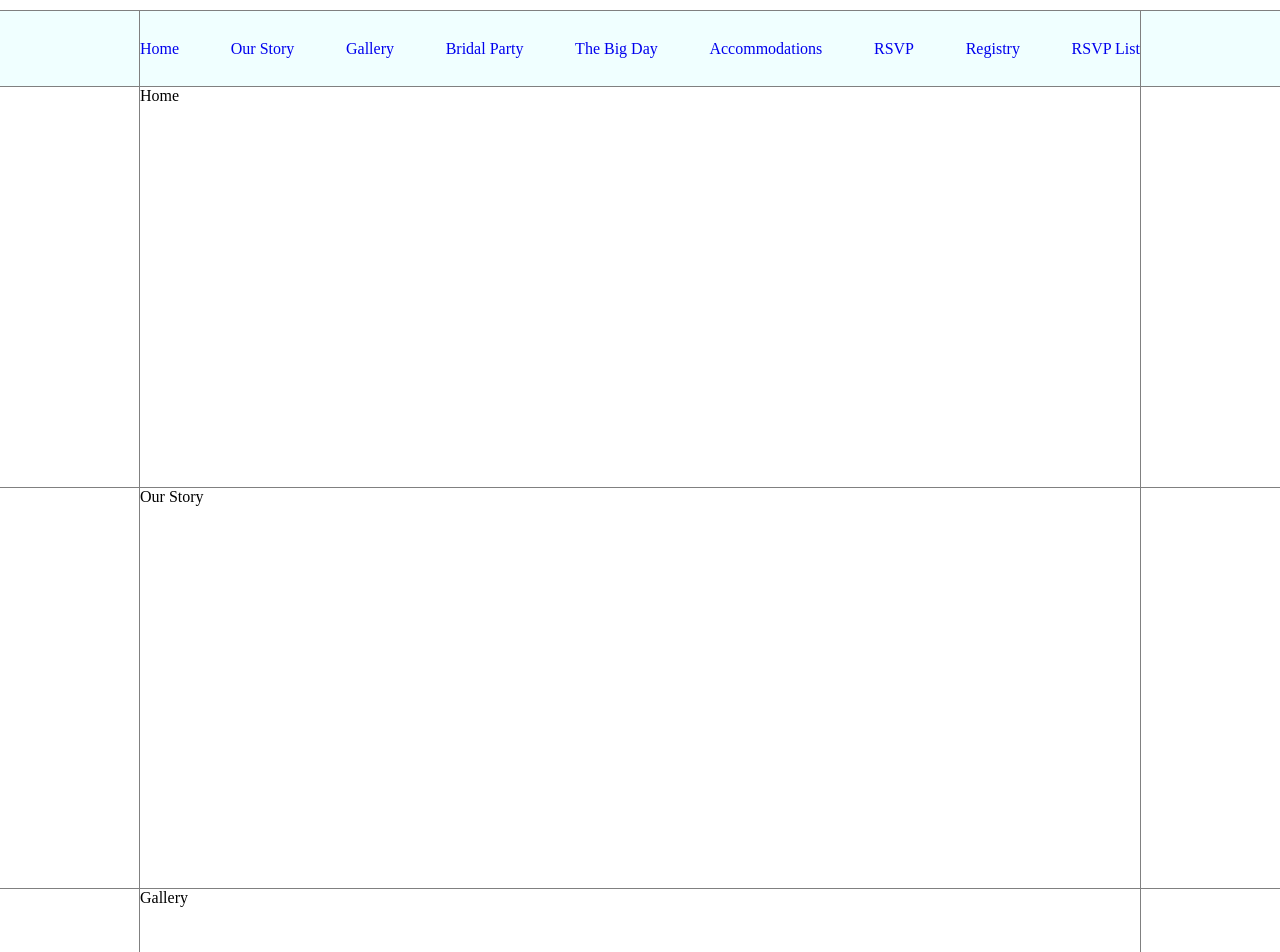
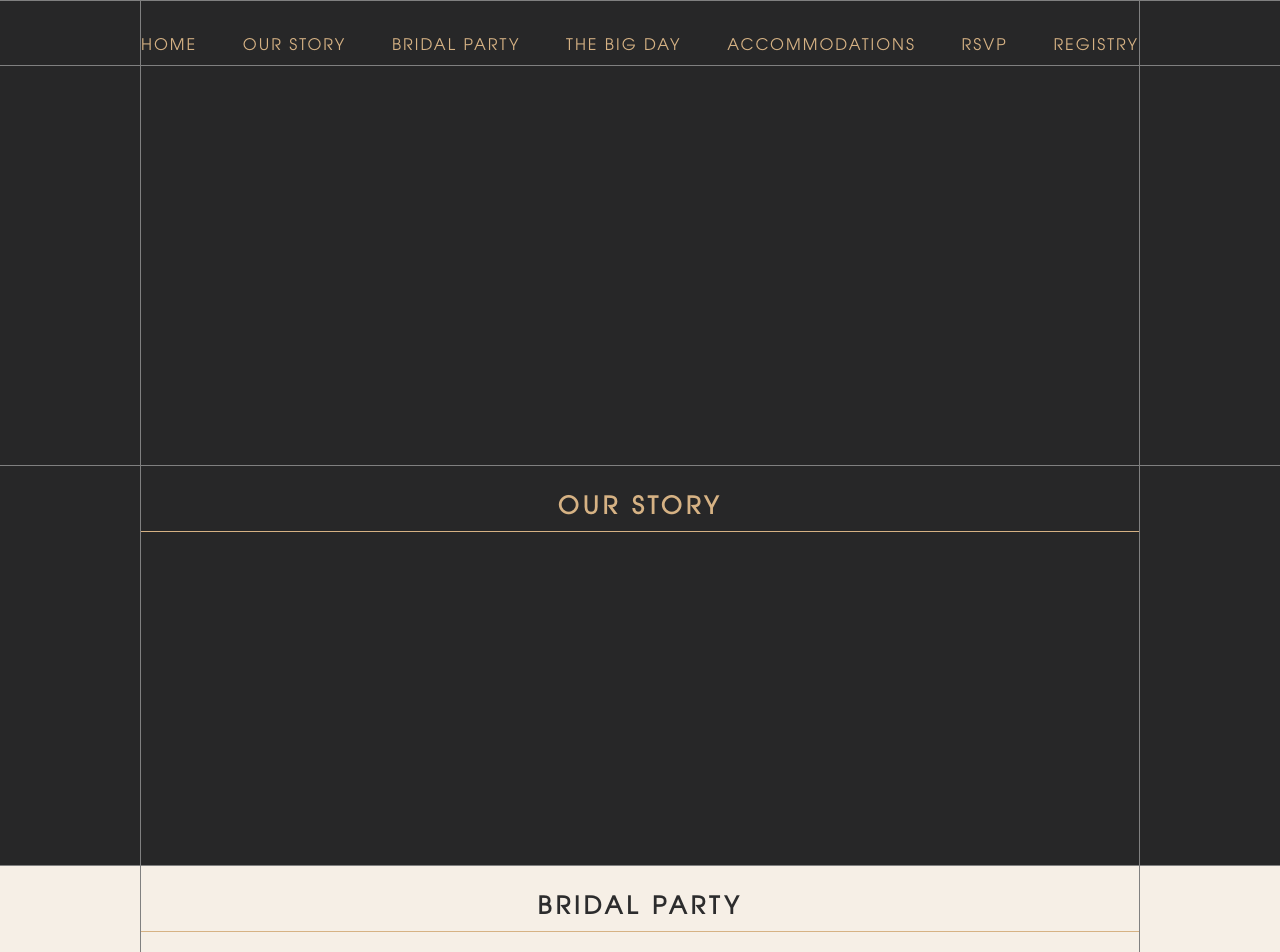
Before and after one commit to paige1381/georgia-maxwell-wedding, a website: page public/index.html in a window 1280 px wide. Shown: the top 952 px of the page. Drawn offline with Linux system fonts and the light colour scheme.

Commit message:
completed some initial styling

```diff
--- a/public/css/style.css
+++ b/public/css/style.css
@@ -1,21 +1,33 @@
+@font-face {
+  font-family: "Tex Gyre Adventor";
+  src: url("./fonts/tex-gyre-adventor/texgyreadventor-regular.otf");
+}
+
 body {
   margin: 0;
-  padding: 0 0 10px 0;
+  padding: 0;
 }
 
 a {
   text-decoration: none;
+  color: #D6B284;
+  font-family: "Tex Gyre Adventor";
+  text-transform: uppercase;
+  letter-spacing: 2px;
 }
 
 a:hover {
-  opacity: .7;
+  opacity: .6;
+  text-decoration: underline;
 }
 
 #section-nav {
   border-top: 1px grey solid;
-  background-color: azure;
   position: fixed;
-  top: 10px;
+  top: 0;
+  box-sizing: border-box;
+  height: 66px;
+  margin: 0;
 }
 
 section {
@@ -23,32 +35,40 @@ section {
   border-bottom: 1px grey solid;
   margin: 0;
   padding: 0;
+  box-sizing: border-box;
+  height: 400px;
 }
 
 :target {
   display: block;
   position: relative;
-  top: -87px;
+  top: -66px;
   visibility: hidden;
 }
 
 .content-nav, .content-footer {
   width: 1000px;
-  height: 75px;
+  height: 100%;
   border-left: 1px grey solid;
   border-right: 1px grey solid;
   margin: 0 auto;
   display: flex;
-  justify-content: center;
-  align-items: center;
+  align-items: flex-end;
+  box-sizing: border-box;
+  padding: 0 0 10px 0;
 }
 
 .content {
   width: 1000px;
-  height: 400px;
+  height: 100%;
   border-left: 1px grey solid;
   border-right: 1px grey solid;
   margin: 0 auto;
+  padding: 20px 0;
+  display: flex;
+  flex-direction: column;
+  align-items: center;
+  box-sizing: border-box;
 }
 
 nav {
@@ -56,8 +76,32 @@ nav {
   flex-direction: row;
   justify-content: space-between;
   width: 100%;
+  margin: 0;
+}
+
+.black {
+  background-color: #272728;
+  color: #D6B284;
+}
+
+.white {
+  background-color: #f6efe6;
+  color: #2c2c2d;
 }
 
 main {
-  margin-top: 87px;
+  margin-top: 66px;
 }
+
+h1 {
+  border-bottom: 1px solid #D6B284;
+  font-family: "Tex Gyre Adventor";
+  letter-spacing: 4px;
+  text-transform: uppercase;
+  width: 100%;
+  display: flex;
+  justify-content: center;
+  padding: 0 0 10px 0;
+  margin: 0;
+  box-sizing: border-box;
+}
--- a/public/index.html
+++ b/public/index.html
@@ -6,21 +6,21 @@
     <script type="text/javascript" src="app.js"></script>
     <title></title>
   </head>
-  <body>
+  <body class="black">
 
     <!-- Navigation -->
-    <section id="section-nav">
+    <section id="section-nav" class="black">
       <div class="content-nav">
         <nav>
           <a href="#home">Home</a>
           <a href="#ourStory">Our Story</a>
-          <a href="#gallery">Gallery</a>
+          <!-- <a href="#gallery">Gallery</a> -->
           <a href="#bridalParty">Bridal Party</a>
           <a href="#theBigDay">The Big Day</a>
           <a href="#accommodations">Accommodations</a>
           <a href="#rsvp">RSVP</a>
           <a href="#registry">Registry</a>
-          <a href="#rsvpList">RSVP List</a>
+          <!-- <a href="#rsvpList">RSVP List</a> -->
         </nav>
       </div>
     </section>
@@ -30,7 +30,7 @@
       <section class="section">
         <a class="anchor" name="home"></a>
         <div class="content">
-          Home
+
         </div>
       </section>
 
@@ -38,24 +38,24 @@
       <section class="section">
         <a name="ourStory"></a>
         <div class="content">
-          Our Story
+          <h1>Our Story</h1>
         </div>
       </section>
 
       <!-- Gallery -->
-      <section class="section">
+      <!-- <section class="section">
         <a name="gallery"></a>
         <div class="content">
-          Gallery
+          <h1>Gallery</h1>
         </div>
-      </section>
+      </section> -->
 
       <!-- Bridal Parties -->
 
-      <section class="section">
+      <section class="section white">
         <a name="bridalParty"></a>
         <div class="content">
-          Bridal Party
+          <h1>Bridal Party</h1>
         </div>
       </section>
 
@@ -63,7 +63,7 @@
       <section class="section">
         <a name="theBigDay"></a>
         <div class="content">
-          The Big Day
+          <h1>The Big Day</h1>
         </div>
       </section>
 
@@ -71,7 +71,7 @@
       <section class="section">
         <a name="accommodations"></a>
         <div class="content">
-          Accommodations
+          <h1>Accommodations</h1>
         </div>
       </section>
 
@@ -79,7 +79,7 @@
       <section class="section">
         <a name="rsvp"></a>
         <div class="content">
-          RSVP
+          <h1>RSVP</h1>
         </div>
       </section>
 
@@ -87,21 +87,22 @@
       <section class="section">
         <a name="registry"></a>
         <div class="content">
-          Registry
+          <h1>Registry</h1>
         </div>
       </section>
 
       <!-- RSVP List -->
-      <section class="section">
+      <!-- <section class="section">
         <a name="rsvpList"></a>
         <div class="content">
-          RSVP List
+          <h1>RSVP List</h1>
         </div>
-      </section>
+      </section> -->
+
     </main>
 
     <!-- Footer -->
-    <section class="section">
+    <section>
       <div class="content-footer">
         Footer
       </div>
```
Also changed, not shown: public/css/fonts/tex-gyre-adventor/texgyreadventor-bold.otf (added), public/css/fonts/tex-gyre-adventor/texgyreadventor-bolditalic.otf (added), public/css/fonts/tex-gyre-adventor/texgyreadventor-italic.otf (added), public/css/fonts/tex-gyre-adventor/texgyreadventor-regular.otf (added).
